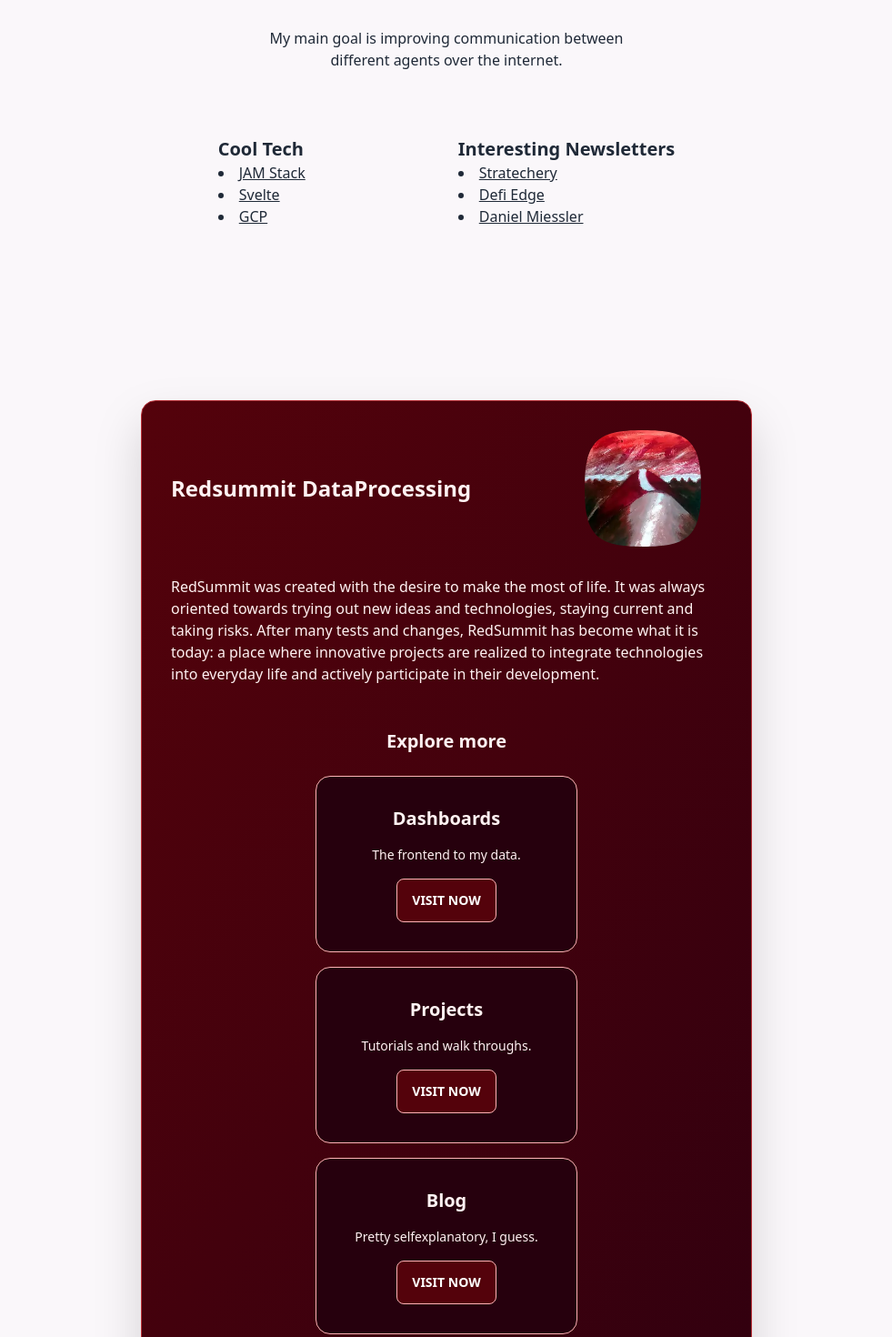
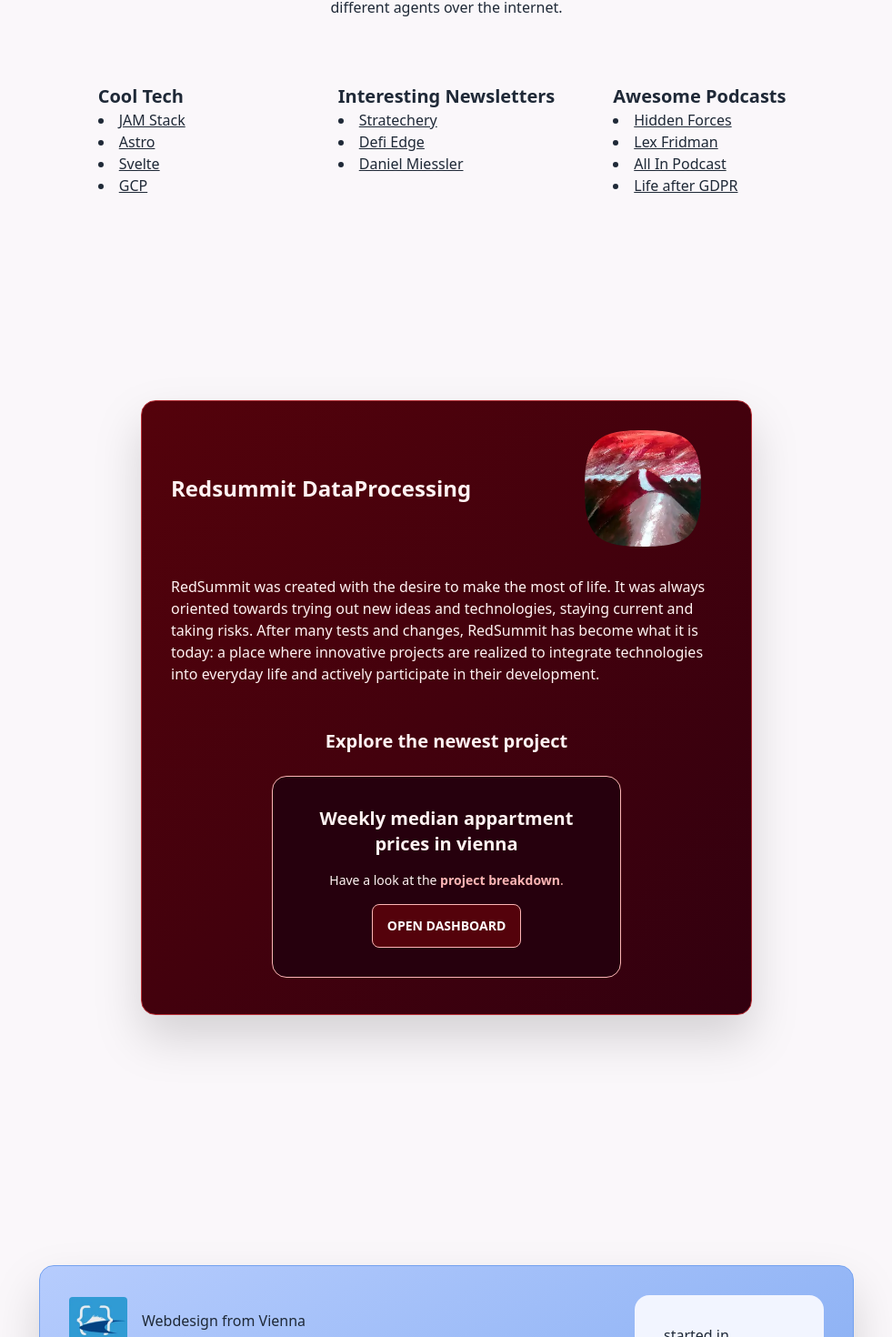
Before and after one commit to sebastianbartmann/bartmannxyz, a SvelteKit app: page / in a window 1280 px wide. Shown: the part 520-1990 px from the top of the page at 91% size, without its empty margins (149-1130 px from the left). Built offline with nearby package versions, Linux system fonts and the light colour scheme.

Commit message:
update packages and add some text on homepage

```diff
--- a/package.json
+++ b/package.json
@@ -12,7 +12,7 @@
 		"format": "prettier --plugin-search-dir . --write ."
 	},
 	"devDependencies": {
-		"@sveltejs/adapter-auto": "^1.0.0",
+		"@sveltejs/adapter-auto": "^2.0.0",
 		"@sveltejs/kit": "^1.0.0",
 		"@typescript-eslint/eslint-plugin": "^5.45.0",
 		"@typescript-eslint/parser": "^5.45.0",
@@ -27,7 +27,7 @@
 		"svelte-check": "^3.0.1",
 		"tailwindcss": "^3.2.4",
 		"tslib": "^2.4.1",
-		"typescript": "^4.9.3",
+		"typescript": "^5.0.2",
 		"vite": "^4.0.0"
 	},
 	"type": "module",
--- a/src/components/home/hero.svelte
+++ b/src/components/home/hero.svelte
@@ -6,7 +6,7 @@
 					<img class="aspect-auto" alt="mr. bartmann" src="images/self.webp" />
 				</div>
 			</div>
-			<h1 class="text-5xl p-12 font-bold">projects and endeavours</h1>
+			<h1 class="text-3xl p-8 font-bold">Sebastian Bartmann</h1>
 			<p class="py-4">
 				My main goal is improving communication between different agents over the internet.
 			</p>
@@ -19,6 +19,11 @@
 					<li>
 						<a class="link" target="_blank" rel="noreferrer" href="https://jamstack.org/"
 							>JAM Stack</a
+						>
+					</li>
+					<li>
+						<a class="link" target="_blank" rel="noreferrer" href="https://astro.build/"
+							>Astro</a
 						>
 					</li>
 					<li>
@@ -50,6 +55,31 @@
 					</li>
 				</ul>
 			</div>
+			<div class="min-w-[200px] m-8">
+				<h3 class="text-xl font-bold text-left">Awesome Podcasts</h3>
+				<ul class="list-disc list-inside text-left">
+					<li>
+						<a class="link" target="_blank" rel="noreferrer" href="https://hiddenforces.io/"
+							>Hidden Forces</a
+						>
+					</li>
+					<li>
+						<a class="link" target="_blank" rel="noreferrer" href="https://lexfridman.com/podcast/"
+							>Lex Fridman</a
+						>
+					</li>
+					<li>
+						<a class="link" target="_blank" rel="noreferrer" href="https://www.youtube.com/channel/UCESLZhusAkFfsNsApnjF_Cg"
+							>All In Podcast</a
+						>
+					</li>
+					<li>
+						<a class="link" target="_blank" rel="noreferrer" href="https://lifeaftergdpr.eu/"
+							>Life after GDPR</a
+						>
+					</li>
+				</ul>
+			</div>
 		</div>
 	</div>
 </div>
--- a/src/components/home/redsummit.svelte
+++ b/src/components/home/redsummit.svelte
@@ -21,46 +21,24 @@
 				</p>
 			</div>
 			<div class="p-8">
-				<h3 class="my-4 text-xl font-bold text-center">Explore more</h3>
+				<h3 class="my-4 text-xl font-bold text-center">Explore the newest project</h3>
 				<div class="flex flex-wrap justify-center">
 					<div>
-						<div class="card w-72 m-2 bg-red9 text-red1 border border-red2">
+						<div class="card lg:w-96 w-72 m-2 bg-red9 text-red1 border border-red2">
 							<div class="card-body items-center text-center">
-								<h2 class="card-title">Dashboards</h2>
-								<p class="text-sm p-2">The frontend to my data.</p>
+								<h2 class="card-title">Weekly median appartment prices in vienna</h2>
+								<!-- svelte-ignore security-anchor-rel-noreferrer -->
+								<p class="text-sm p-2">Have a look at the <a
+									target="_blank"
+									class="text-red2"
+									href="https://redsummit.dev/projects/weekly-median-appartment-price/"
+									><strong>project breakdown</strong>.</a></p>
+								<!-- svelte-ignore security-anchor-rel-noreferrer -->
 								<a
 									target="_blank"
 									href="https://redsummit.dev/dashboards/overview"
 									class="bg-red5 btn border border-red2 hover:border-red4 hover:bg-red9"
-									>Visit Now</a
-								>
-							</div>
-						</div>
-					</div>
-					<div>
-						<div class="card w-72 m-2 bg-red9 text-red1 border border-red2">
-							<div class="card-body items-center text-center">
-								<h2 class="card-title">Projects</h2>
-								<p class="text-sm p-2">Tutorials and walk throughs.</p>
-								<a
-									target="_blank"
-									href="https://redsummit.dev/projects/overview"
-									class="bg-red5 btn border border-red2 hover:border-red4 hover:bg-red9"
-									>Visit Now</a
-								>
-							</div>
-						</div>
-					</div>
-					<div>
-						<div class="card w-72 m-2 bg-red9 text-red1 border border-red2">
-							<div class="card-body items-center text-center">
-								<h2 class="card-title">Blog</h2>
-								<p class="text-sm p-2">Pretty selfexplanatory, I guess.</p>
-								<a
-									target="_blank"
-									href="https://redsummit.dev/blog/overview/"
-									class="bg-red5 btn border border-red2 hover:border-red4 hover:bg-red9"
-									>Visit Now</a
+									>Open dashboard</a
 								>
 							</div>
 						</div>
```
Also changed, not shown: 1 other file (tests, documents, lock files or other folders).
